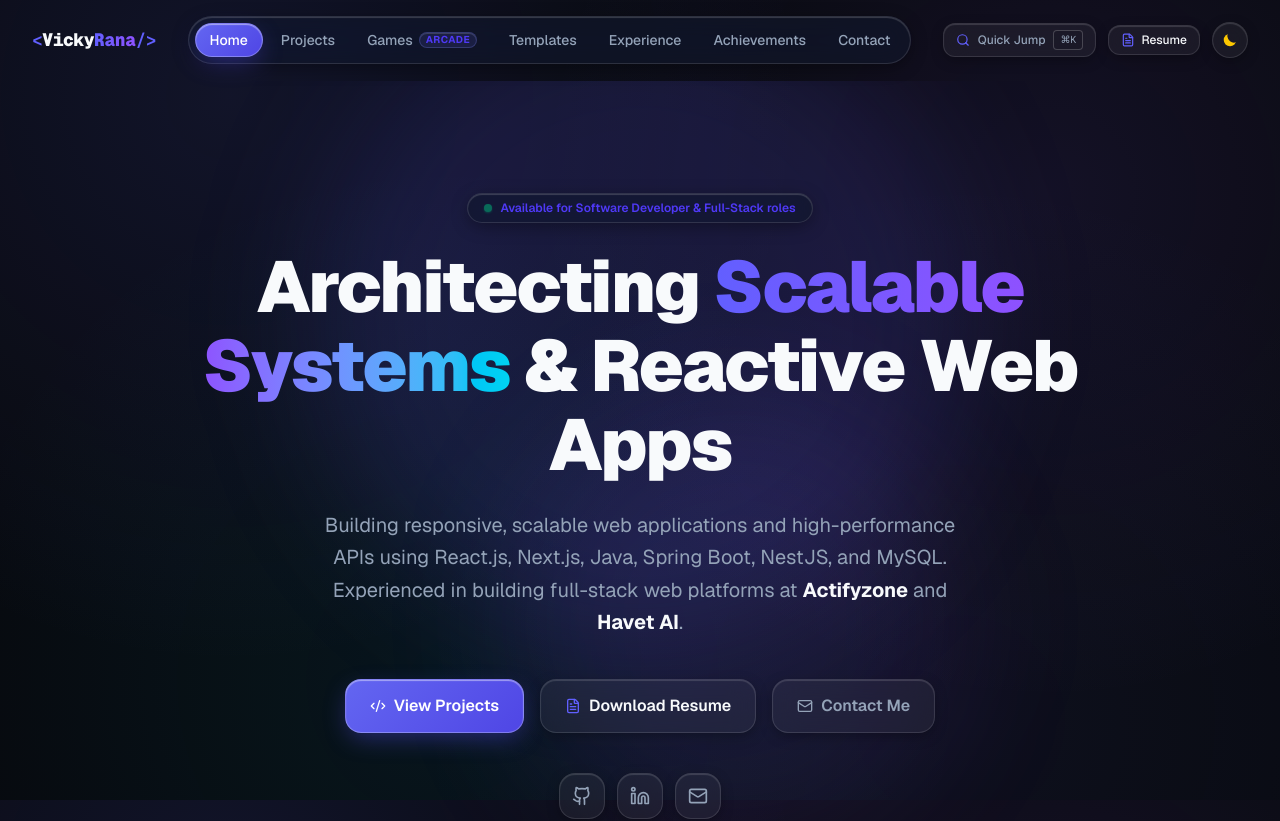
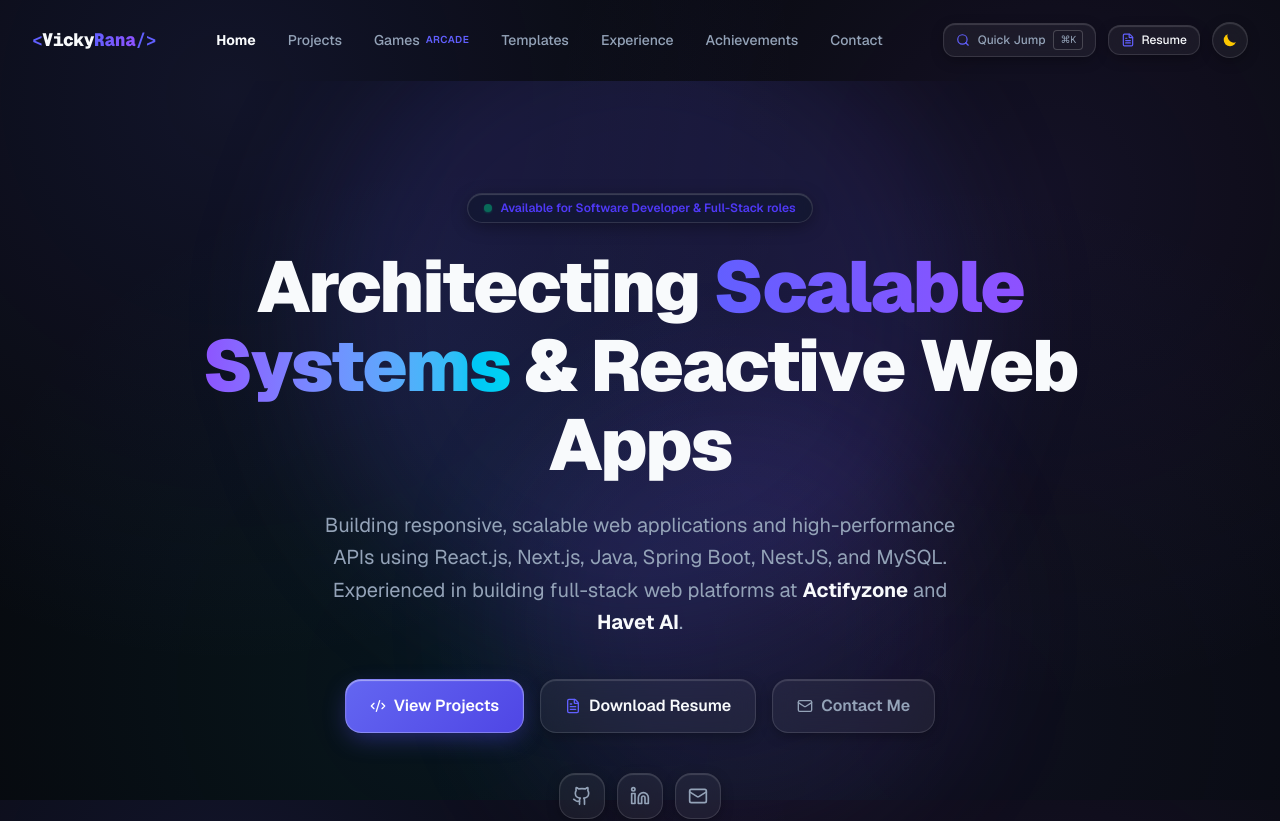
Before and after one commit to vickysrana2-cloud/VickyRanaPortfolio, a Next.js app: page / in a window 1280 px wide. Shown: the top 821 px of the page. Built offline with nearby package versions, Linux system fonts and the light colour scheme.

Commit message:
style(navbar): simplify nav links to clean text words without bg or borders

```diff
--- a/src/components/navbar.tsx
+++ b/src/components/navbar.tsx
@@ -122,8 +122,8 @@ export function Navbar({ onOpenCommand }: NavbarProps) {
 
 
 
-          {/* Desktop Navigation Links (Floating Liquid Glass Pill) */}
-          <nav className="hidden lg:flex items-center gap-1 liquid-glass-pill p-1.5 rounded-full">
+          {/* Desktop Navigation Links (Simple Words, No BG, No Border) */}
+          <nav className="hidden lg:flex items-center gap-6 xl:gap-8">
             {navLinks.map((link) => {
               const isActive = pathname === link.href || (link.href !== '/' && pathname.startsWith(link.href));
               return (
@@ -131,20 +131,15 @@ export function Navbar({ onOpenCommand }: NavbarProps) {
                   key={link.href}
                   href={link.href}
                   className={cn(
-                    'relative px-3.5 py-1.5 text-sm font-medium rounded-full transition-all duration-200 flex items-center gap-1.5',
+                    'text-sm font-medium transition-colors duration-200 flex items-center gap-1.5 py-1 select-none',
                     isActive
-                      ? 'text-white liquid-btn-primary shadow-xs'
-                      : 'text-muted-foreground hover:text-foreground hover:bg-white/40 dark:hover:bg-white/10'
+                      ? 'text-foreground font-bold'
+                      : 'text-muted-foreground hover:text-foreground'
                   )}
                 >
-                  {link.name}
+                  <span>{link.name}</span>
                   {link.badge && (
-                    <span className={cn(
-                      "text-[10px] font-bold px-1.5 py-0.2 rounded-full uppercase tracking-wider",
-                      isActive
-                        ? "bg-white/20 text-white"
-                        : "liquid-badge text-indigo-600 dark:text-indigo-400"
-                    )}>
+                    <span className="text-[10px] font-semibold text-indigo-500 dark:text-indigo-400 uppercase tracking-wider">
                       {link.badge}
                     </span>
                   )}
@@ -152,6 +147,7 @@ export function Navbar({ onOpenCommand }: NavbarProps) {
               );
             })}
           </nav>
+
 
           {/* Right Action Icons & Controls */}
           <div className="flex items-center gap-2 sm:gap-3">
@@ -230,22 +226,20 @@ export function Navbar({ onOpenCommand }: NavbarProps) {
                     key={link.href}
                     href={link.href}
                     className={cn(
-                      'flex items-center justify-between px-4 py-3 rounded-xl text-sm font-medium transition-all duration-200',
+                      'flex items-center justify-between px-3 py-2.5 text-sm transition-colors duration-200 select-none',
                       isActive
-                        ? 'liquid-btn-primary text-white font-semibold'
-                        : 'text-foreground hover:bg-white/30 dark:hover:bg-white/10'
+                        ? 'text-foreground font-bold'
+                        : 'text-muted-foreground hover:text-foreground'
                     )}
                   >
                     <span>{link.name}</span>
                     {link.badge && (
-                      <span className={cn(
-                        "text-[10px] font-bold px-2 py-0.5 rounded-full uppercase tracking-wider",
-                        isActive ? "bg-white/20 text-white" : "liquid-badge text-indigo-600 dark:text-indigo-400"
-                      )}>
+                      <span className="text-[10px] font-semibold text-indigo-500 dark:text-indigo-400 uppercase tracking-wider">
                         {link.badge}
                       </span>
                     )}
                   </Link>
+
                 );
               })}
             </div>
```
